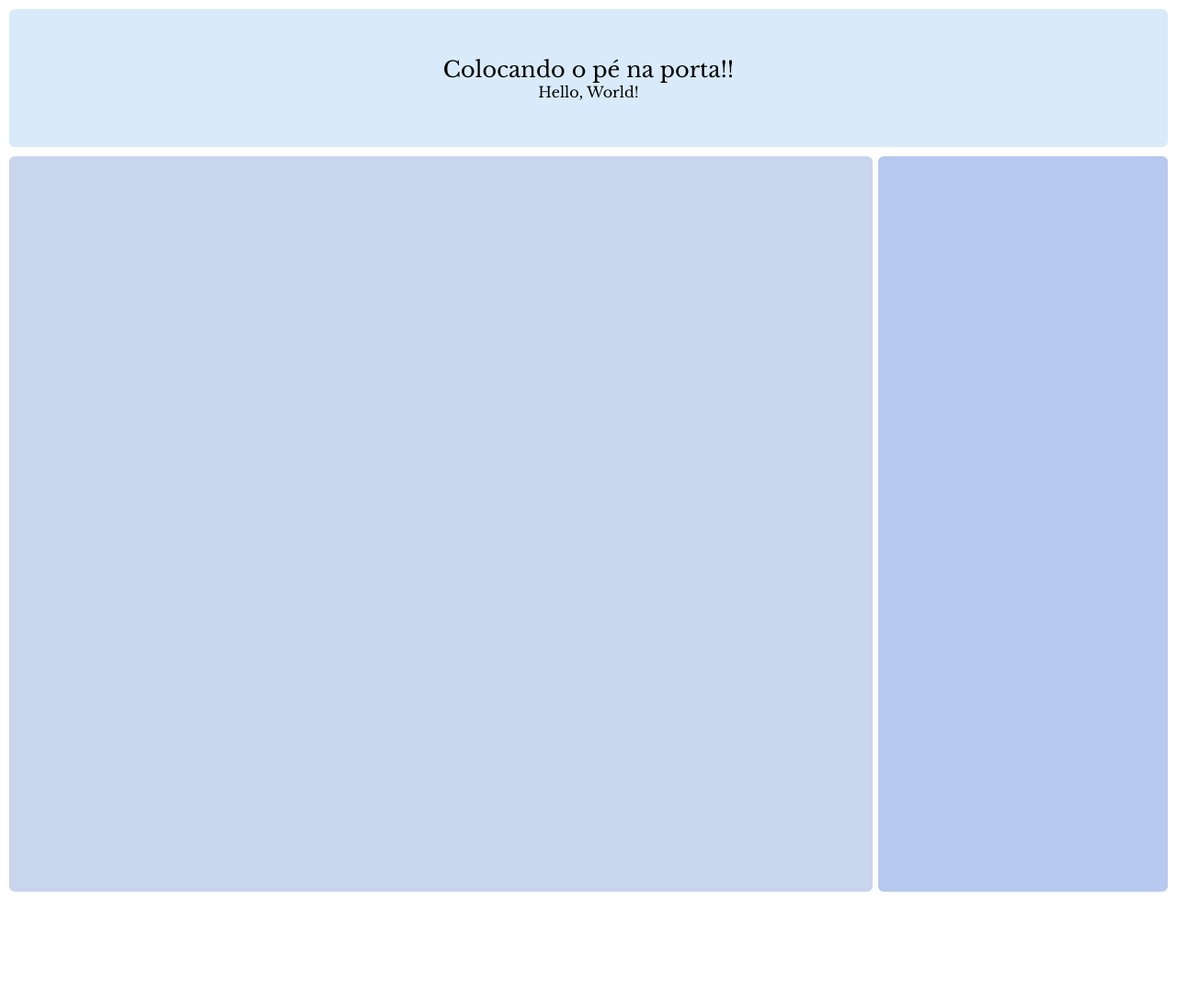
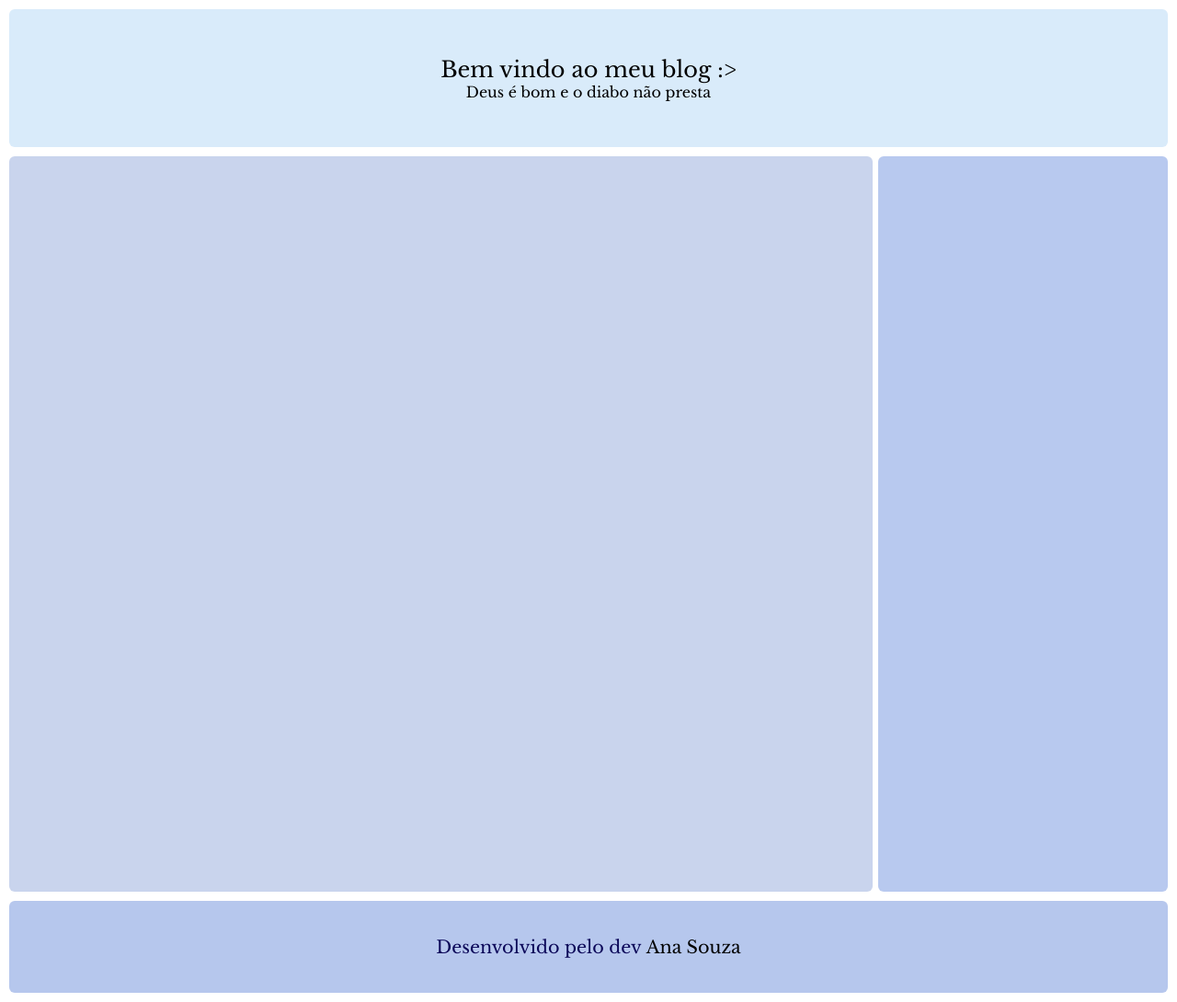
Before and after one commit to souzabweatriz/aula-01-html, a plain HTML site: page index.html in a window 1280 px wide. Shown: the whole page at 92% size. Before the commit the page ends 990 px from the top, so only its background shows below. Drawn offline with nearby package versions, Linux system fonts and the light colour scheme; a web font is replaced by a local one.

Commit message:
feat: create footer

```diff
--- a/assets/styles.index.css
+++ b/assets/styles.index.css
@@ -53,3 +53,24 @@ aside {
     height: 100%;
     width: 25%;
 }
+
+footer {
+    background-color: #b6c7ed;
+    border-radius: 6px;
+    height: 100px;
+    display: flex;
+    flex-direction: column;
+    justify-content: center;
+    align-items: center;
+}
+
+footer p {
+    color: rgb(10, 6, 88);
+    font-size: 1.2rem;
+}
+
+footer a {
+    color: black;
+    text-decoration: none;
+    font-weight: 500;
+}
--- a/index.html
+++ b/index.html
@@ -8,12 +8,15 @@
 </head>
 <body>
     <header>
-        <h2 class="libre-baskerville-regular"> Colocando o pé na porta!! </h2>
-        <p>Hello, World!</p>
+        <h2 class="libre-baskerville-regular"> Bem vindo ao meu blog :> </h2>
+        <p>Deus é bom e o diabo não presta</p>
     </header>
-    <dir id="principal">
+    <div id="principal">
         <main></main>
         <aside></aside>
-    </dir>
+    </div>
+    <footer>
+        <p>Desenvolvido pelo dev <a href="https://github.com/souzabweatriz">Ana Souza</a></p>
+    </footer>
 </body>
 </html>
```
